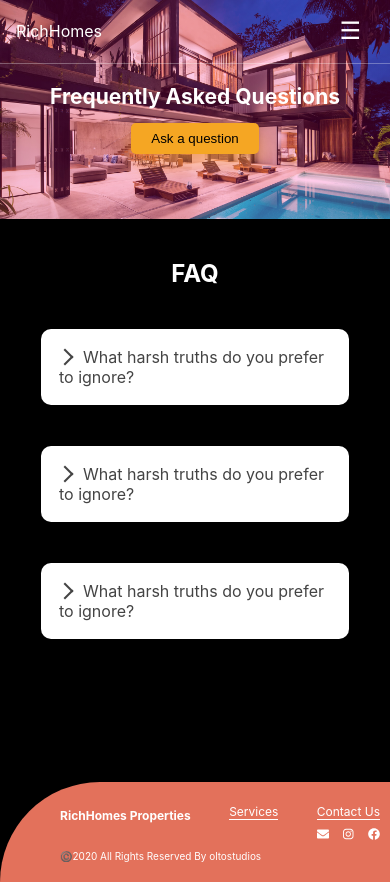
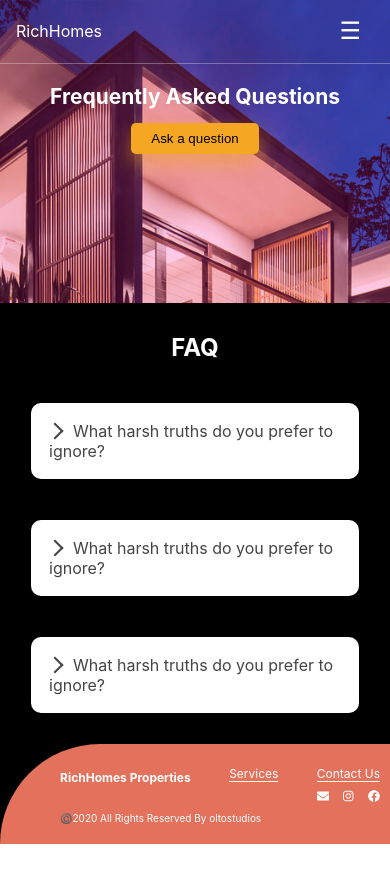
Before and after one commit to tosebikan/richhomesgh, a React (Create React App) app: page /faq in a window 390 px wide. After the commit the page ends 844 px from the top, so only its background shows below. Built offline with nearby package versions, Linux system fonts and the light colour scheme.

Commit message:
add responsive design styling

```diff
--- a/src/screens/FAQScreen.css
+++ b/src/screens/FAQScreen.css
@@ -1,7 +1,6 @@
 .faq-container {
   background-color: #000;
   color: #fff;
-  /* height: 100vh; */
 }
 
 .faq-hero {
@@ -13,7 +12,7 @@
       rgba(0, 0, 0, 0.5) */
     ),
     url("../images/hero-image.jpg");
-  height: 20vh;
+  height: 30vh;
   background-position: center;
   background-size: cover;
   background-repeat: no-repeat;
@@ -32,8 +31,7 @@
 }
 
 .faq-section {
-  padding: 20px;
-  height: 62vh;
+  padding: 10px;
 }
 
 @media (min-width: 1000px) {
```
